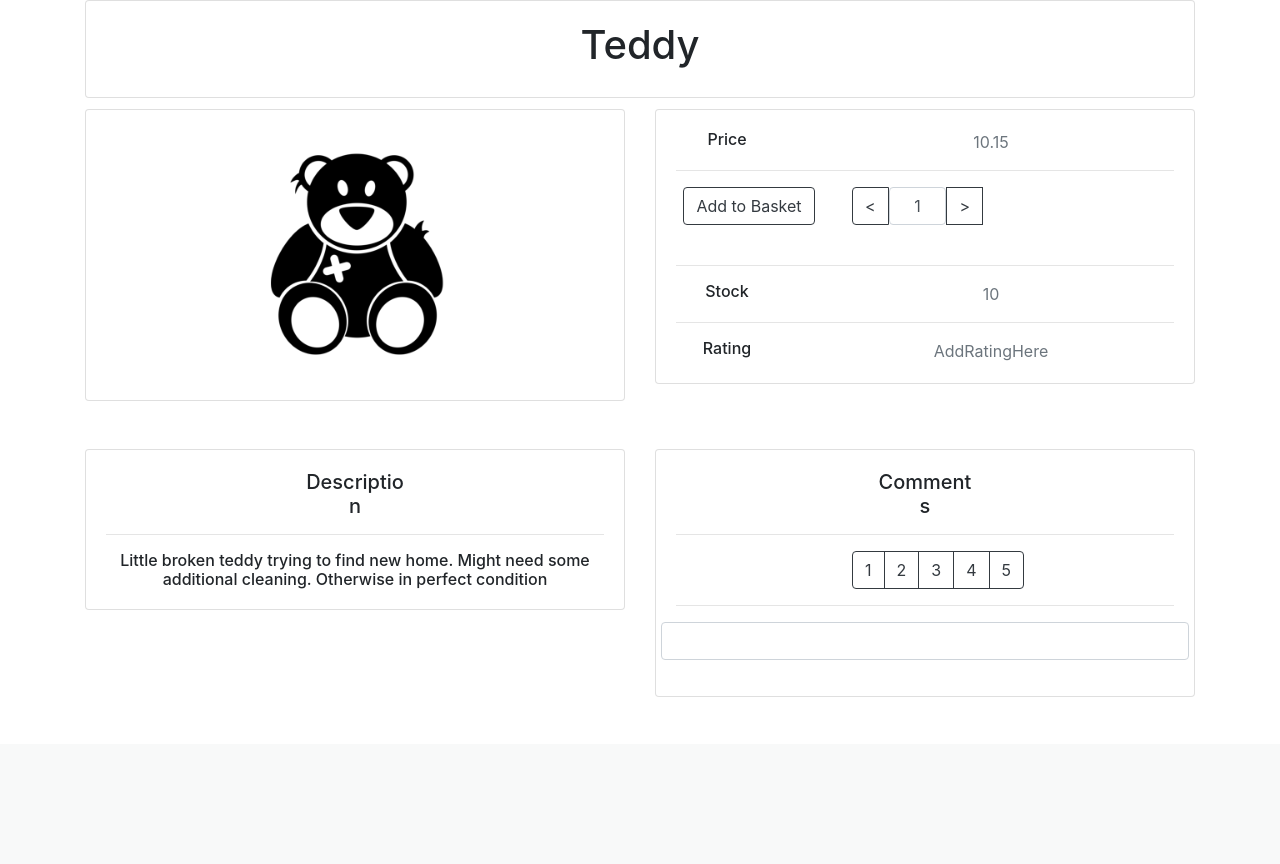
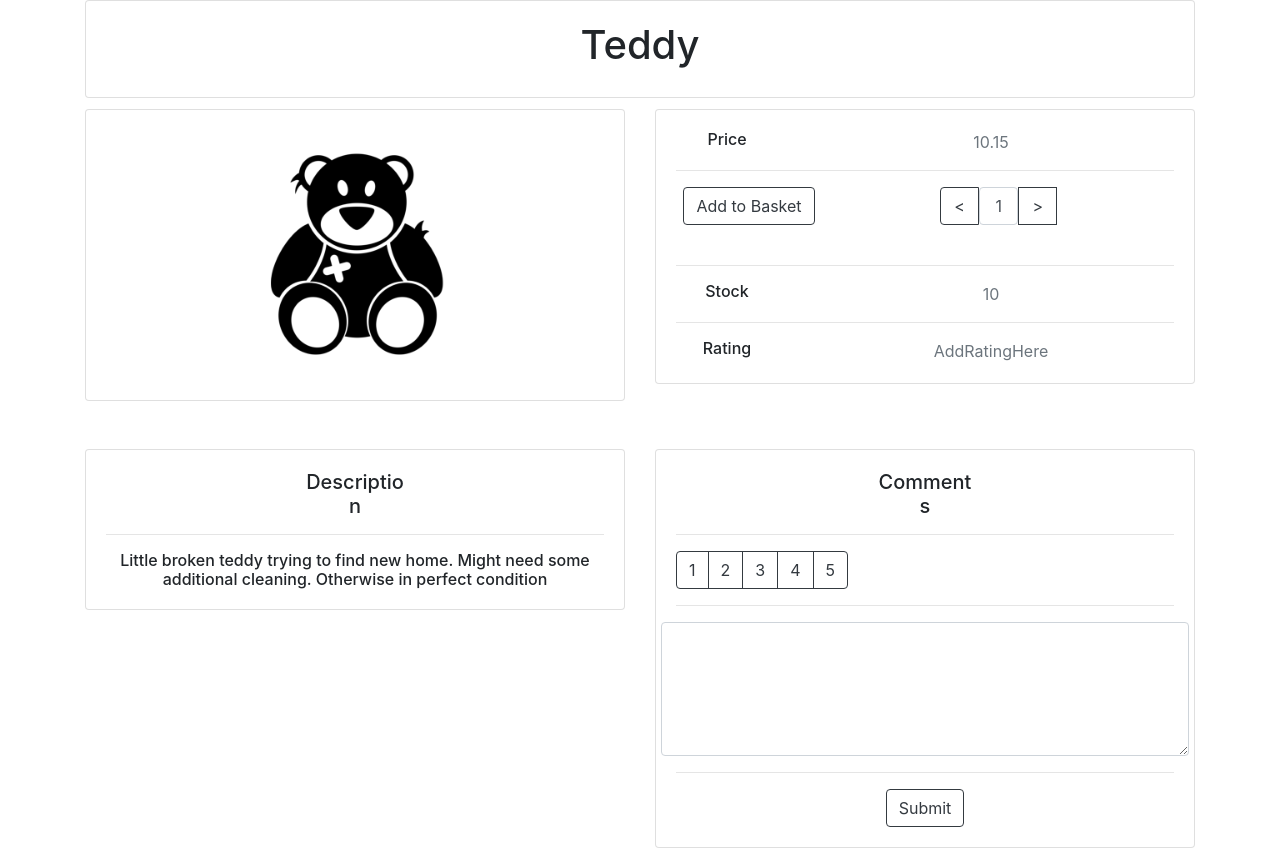
Before and after one commit to mmalmi1/piWASTE, a Flask app: page /product/1 in a window 1280 px wide. Shown: the part 56-920 px from the top of the page. Before the commit the page ends 753 px from the top, so only its background shows below. Run offline with Flask 2, Linux system fonts and the light colour scheme; data comes from the database, SQL or seed files in the repository; some libraries are stand-ins or nearby versions.

Commit message:
Fixes to comments

```diff
--- a/app/templates/product.html
+++ b/app/templates/product.html
@@ -52,13 +52,15 @@
                         <div class="col-sm-4">
                           <button type="button" class="btn btn-outline-dark">Add to Basket</button>
                         </div>
-                        <div class="col-sm-2 text-secondary">
+                        <div class="col-sm-2">
+                        </div>
+                        <div class="col-sm-6 text-secondary">
                           <div class="input-group mb-4">
                             <div class="input-group-prepend">
-                              <button class="btn btn-outline-dark" type="button" onclick="removeCount()"><</button>
-                              <input type="text" class="form-control col-sm-7 mx-auto" style="text-align:center"
+                              <button class="btn btn-outline-dark col-sm-2" type="button" onclick="removeCount()"><</button>
+                              <input type="text" class="form-control col-sm-2" style="text-align:center"
                                 id="countNumber" placeholder="" aria-label="" aria-describedby="basic-addon1" value=1>
-                              <button class="btn btn-outline-dark" type="button" onclick="addCount()">></button>
+                              <button class="btn btn-outline-dark col-sm-2" type="button" onclick="addCount()">></button>
                             </div>
                           </div>
                         </div>
@@ -107,7 +109,7 @@
                   </div>
                   <hr>
                   <div class="row">
-                    <div class="col-sm-4 mx-auto">
+                    <div class="col mx-auto">
                       <div class="btn-toolbar mb-0" role="toolbar" aria-label="Toolbar with button groups">
                         <div class="btn-group mr-2" role="group" aria-label="First group">
                           <button type="button" class="btn btn-outline-dark">1</button>
@@ -121,9 +123,11 @@
                    </div>
                    <hr>
                    <div class="row">
-                    <div class="input-group mb-3">
-                      <input type="text" class="form-control" aria-label="">
-                    </div>
+                      <textarea class="form-control" rows="5" aria-label="With textarea"></textarea>
+                   </div>
+                   <hr>
+                   <div class="row">
+                    <button type="button" class="btn btn-outline-dark mx-auto">Submit</button>
                    </div>
                </div>
             </div>
```
